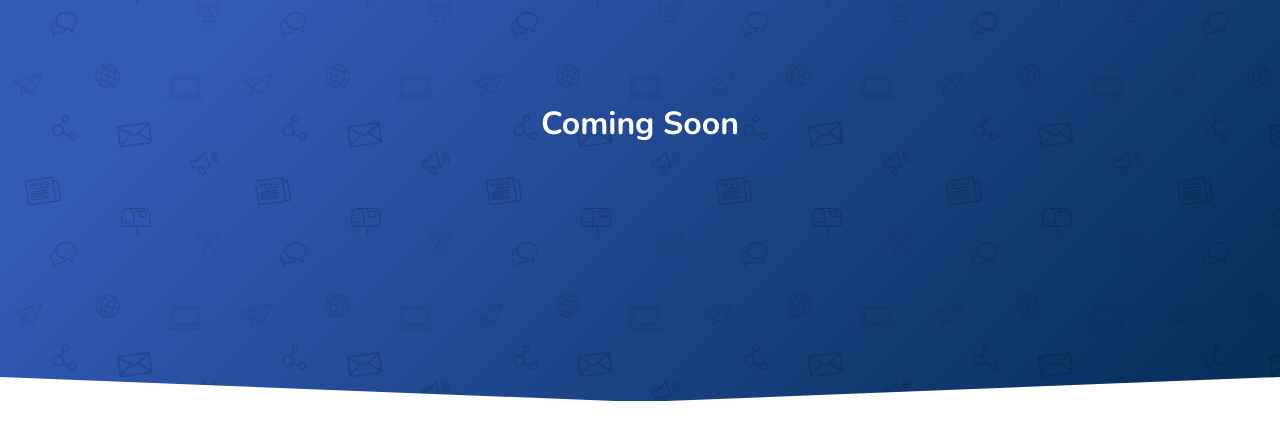
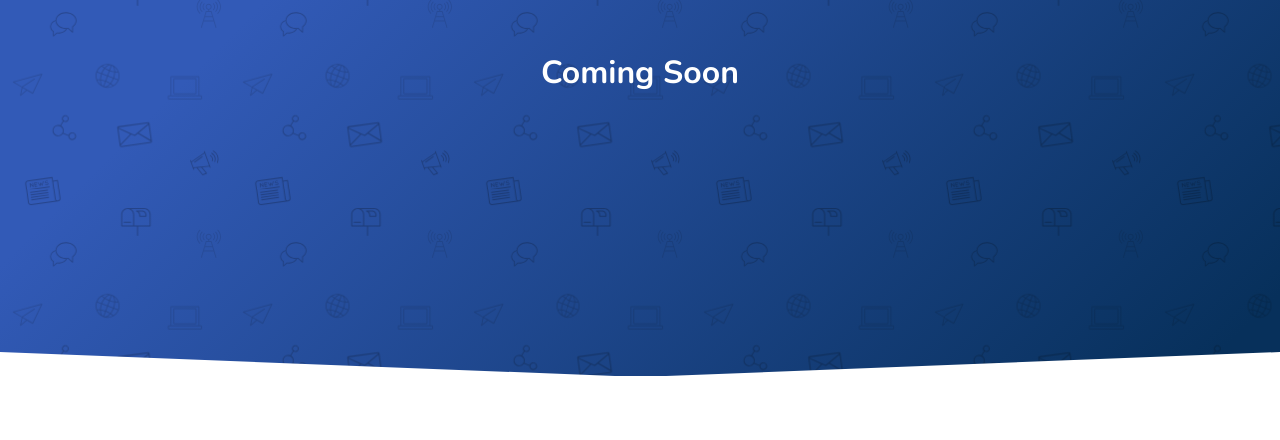
Before and after one commit to blenderskool/fake-news-detector-fd, a Vue app: page /about in a window 1280 px wide. Shown: the top 440 px of the page. Built offline with nearby package versions, Linux system fonts and the light colour scheme.

Commit message:
Improved styles for pages other than the landing page

```diff
--- a/src/components/Hero.vue
+++ b/src/components/Hero.vue
@@ -1,8 +1,7 @@
 <template>
-  <div class="hero pattern">
+  <div class="hero pattern" :class="{'less-spacing': $route.path != '/'}">
     <slot />
 
-    <!-- <svg class="divider" xmlns="http://www.w3.org/2000/svg" xmlns:xlink="http://www.w3.org/1999/xlink" style="isolation:isolate" viewBox="0 291.75 1280 90.25" width="100%"><path d=" M 0 291.75 L 640 329.75 L 1280 291.75 L 1280 382 L 0 382 L 0 291.75 Z " fill="rgb(255,255,255)"/></svg> -->
     <div class="divider">
       <span class="tri1" />
       <span class="tri2" />
@@ -24,9 +23,15 @@ export default {
     padding: 12% 0 30%;
     text-align: center;
     z-index: 0;
+    color: #ffffff;
   }
   .hero::before {
     opacity: 0.25;
+  }
+
+  .hero.less-spacing {
+    padding-top: 5%;
+    padding-bottom: 40%;
   }
 
   .divider {
@@ -61,6 +66,10 @@ export default {
     .hero {
       padding: 8% 0 20%;
     }
+
+    .hero.less-spacing {
+      padding: 4% 0 22%;
+    }
   }
 
 </style>
```
